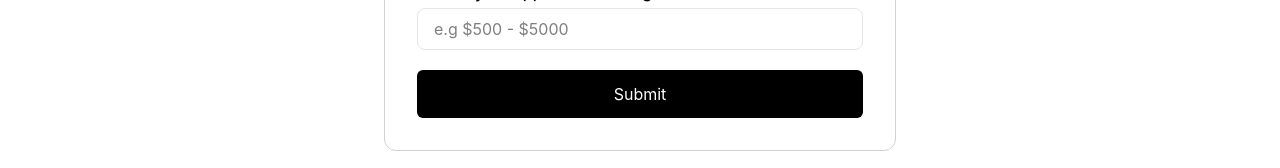
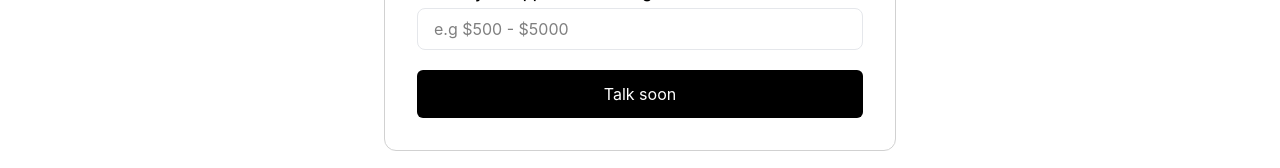
Before and after one commit to Hirenpandav/jay-portfolio, a React (Vite) app: page /contact in a window 1280 px wide. Shown: the part 839-1007 px from the top of the page. Built offline with nearby package versions, Linux system fonts and the light colour scheme.

Commit message:
feat: update submit button text to 'Talk soon' for improved user experience

```diff
--- a/src/pages/Contact.jsx
+++ b/src/pages/Contact.jsx
@@ -153,7 +153,7 @@ const Contact = () => {
             disabled={isSubmitting}
             className="w-full bg-black text-white py-3 rounded-md hover:bg-gray-800 transition"
           >
-            {isSubmitting ? 'Sending...' : 'Submit'}
+            {isSubmitting ? 'Sending...' : 'Talk soon'}
           </button>}
 
           {successMessage && <button
```
